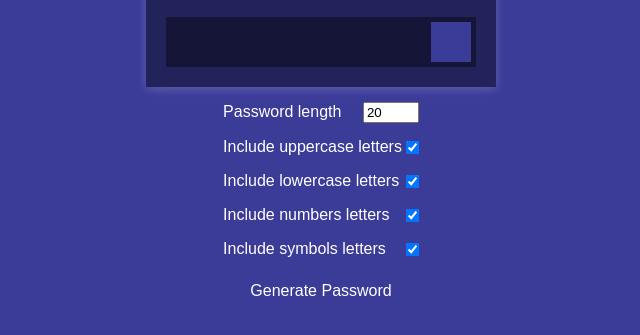
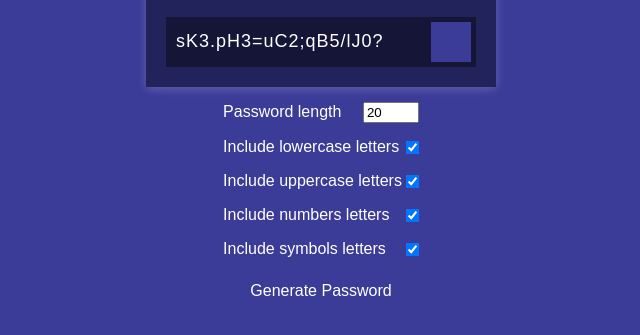
Before and after one commit to Lancelotch/password-generator, a plain HTML site: page index.html in a window 1280 px wide. Both pictures are taken after a click on the button "Generate Password". Shown: the part 285-620 px from the top of the page, without its empty margins (319-959 px from the left). Drawn offline with Linux system fonts and the light colour scheme; some icons are missing; a web font is replaced by a local one.

Commit message:
create generator password and show up to UI

```diff
--- a/index.html
+++ b/index.html
@@ -5,18 +5,17 @@
     <meta name="viewport" content="width=device-width, initial-scale=1.0" />
     <meta http-equiv="X-UA-Compatible" content="ie=edge" />
     <!-- <script src="https://kit.fontawesome.com/3da1a747b2.js" crossorigin="anonymous"></script> -->
-    <link rel="stylesheet" href="style.css">
+    <link rel="stylesheet" href="style.css" />
     <title>Password Generator</title>
   </head>
   <body>
     <div class="container">
       <h2>Password Generator</h2>
       <div class="result-container">
-        <span class="result">
-          <button class="btn" id="clipboard">
-            <i class="far fa-clipboard"></i>
-          </button>
-        </span>
+        <span id="result"> </span>
+        <button class="btn" id="clipboard">
+          <i class="far fa-clipboard"></i>
+        </button>
       </div>
     </div>
     <div class="settings">
@@ -25,12 +24,12 @@
         <input type="number" name="" id="length" min="4" max="20" value="20" />
       </div>
       <div class="setting">
+        <label for="lowercase">Include lowercase letters</label>
+        <input type="checkbox" id="lowercase" checked />
+      </div>
+      <div class="setting">
         <label for="uppercase">Include uppercase letters</label>
         <input type="checkbox" id="uppercase" checked />
-      </div>
-      <div class="setting">
-        <label for="lowercase">Include lowercase letters</label>
-        <input type="checkbox" id="lowercase" checked />
       </div>
       <div class="setting">
         <label for="numbers">Include numbers letters</label>
--- a/main.js
+++ b/main.js
@@ -1,45 +1,72 @@
 //DOM elements
-const resultEl = document.getElementById('result');
-const lengthEl = document.getElementById('length');
-const lowercaseEl = document.getElementById('lowercase');
-const uppercaseEl = document.getElementById('uppercase');
-const numberEl = document.getElementById('numbers');
-const symbolEl = document.getElementById('symbols');
-const generateEl = document.getElementById('generate');
-const clipboardEl = document.getElementById('clipboard');
+const resultEl = document.getElementById("result");
+const lengthEl = document.getElementById("length");
+const lowercaseEl = document.getElementById("lowercase");
+const uppercaseEl = document.getElementById("uppercase");
+const numberEl = document.getElementById("numbers");
+const symbolEl = document.getElementById("symbols");
+const generateEl = document.getElementById("generate");
+const clipboardEl = document.getElementById("clipboard");
 
 const randomFunc = {
   lower: getRandomLower,
   upper: getRandomUpper,
   number: getRandomNumber,
-    symbols: getRandomSymbol
-}
+  symbol: getRandomSymbol
+};
 
-generateEl.addEventListener('click', ()=>{
+generateEl.addEventListener("click", () => {
   const length = +lengthEl.value;
   const hasLower = lowercaseEl.checked;
   const hasUpper = uppercaseEl.checked;
   const hasNumber = numberEl.checked;
   const hasSymbol = symbolEl.checked;
 
-    console.log(hasLower, hasUpper, hasNumber, hasSymbol);
-})
+  resultEl.innerText = generatePassword(hasLower, hasUpper, hasNumber, hasSymbol, length);
+});
 
-function getRandomLower(){
-    return String.fromCharCode(Math.floor(Math.random()*26)+97)
+function generatePassword(lower, upper, number, symbol, length) {
+  /**
+   * 1. Init pw var
+   * 2. Filter out unchecked types
+   * 3. Loop over length call generator function for each type
+   * 4. Add final pw to the pw var and return
+   */
+
+  let generatedPassword = "";
+  const typesCount = lower + upper + number + symbol;
+  const typesSelected = [{ lower }, { upper }, { number }, { symbol }].filter(
+    item => {
+      return Object.values(item)[0];
+    }
+  );
+  if (typesCount === 0) {
+    return "";
   }
 
-function getRandomUpper(){
-    return String.fromCharCode(Math.floor(Math.random()*26)+65)
+  for (let i = 0; i < length; i += typesCount) {
+    typesSelected.forEach(type => {
+      const key = Object.keys(type)[0];
+      generatedPassword += randomFunc[key]();
+    });
+  }
+  const finalPassword = generatedPassword.slice(0, length);
+  return finalPassword;
 }
 
-function getRandomNumber(){
-    return String.fromCharCode(Math.floor(Math.random()*10) + 48)
+function getRandomLower() {
+  return String.fromCharCode(Math.floor(Math.random() * 26) + 97);
 }
 
-function getRandomSymbol(){
-    const symbols = '!@#$%^&*()_+=-{}[]:;<>,.?/`~\|';
-    return symbols[Math.floor(Math.random()*symbols.length)];
+function getRandomUpper() {
+  return String.fromCharCode(Math.floor(Math.random() * 26) + 65);
 }
 
-console.log(getRandomLower()+" "+getRandomSymbol())
+function getRandomNumber() {
+  return String.fromCharCode(Math.floor(Math.random() * 10) + 48);
+}
+
+function getRandomSymbol() {
+  const symbols = "!@#$%^&*()_+=-{}[]:;<>,.?/`~|";
+  return symbols[Math.floor(Math.random() * symbols.length)];
+}
```
Lines whose indentation alone changed are shown as unchanged.
